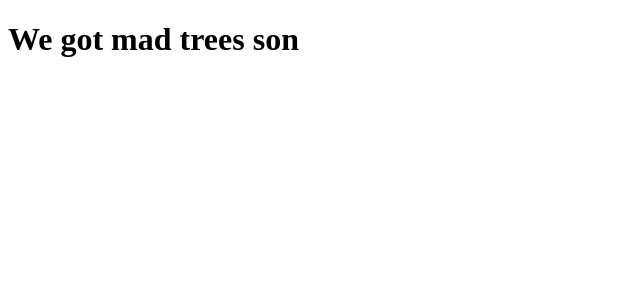
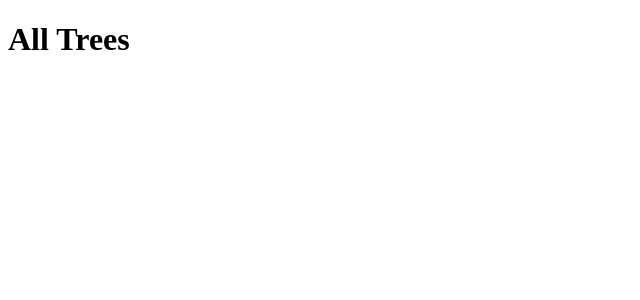
Before and after one commit to Lindsaykerr1994/trees-react, a React (Create React App) app: page /trees in a window 1280 px wide. Shown: the top 300 px of the page, without its empty margins (0-640 px from the left). Built offline with nearby package versions, Linux system fonts and the light colour scheme.

Commit message:
Implement react-router package

```diff
--- a/package.json
+++ b/package.json
@@ -9,6 +9,7 @@
     "node-sass": "^7.0.1",
     "react": "^18.2.0",
     "react-dom": "^18.2.0",
+    "react-router-dom": "^6.3.0",
     "react-scripts": "5.0.1",
     "web-vitals": "^2.1.4"
   },
--- /dev/null
+++ b/src/404.js
@@ -0,0 +1,7 @@
+export default function PageNotFound() {
+  return (
+    <div>
+      <h1>404 - Page Not Found</h1>
+    </div>
+  );
+}
--- a/src/App.js
+++ b/src/App.js
@@ -1,9 +1,11 @@
+import { Link } from "react-router-dom";
 import './App.scss';
 
 function App() {
   return (
     <div className="App">
       <h1>We got mad trees son</h1>
+      <Link to="/trees">Enter the forest</Link>
     </div>
   );
 }
--- /dev/null
+++ b/src/all_trees.js
@@ -0,0 +1,7 @@
+export default function AllTrees() {
+  return (
+    <div>
+      <h1>All Trees</h1>
+    </div>
+  );
+}
--- a/src/index.js
+++ b/src/index.js
@@ -1,8 +1,17 @@
-import React from 'react';
-import ReactDOM from 'react-dom/client';
-import App from './App';
+import React from "react";
+import ReactDOM from "react-dom/client";
+import { BrowserRouter, Routes, Route } from "react-router-dom";
+import App from "./App";
+import AllTrees from "./all_trees";
+import PageNotFound from "./404";
 
-const root = ReactDOM.createRoot(document.getElementById('root'));
+const root = ReactDOM.createRoot(document.getElementById("root"));
 root.render(
-  <App />
+  <BrowserRouter>
+    <Routes>
+      <Route path="/" element={<App />}></Route>
+      <Route path="/trees" element={<AllTrees />}></Route>
+      <Route path="*" element={<PageNotFound />} />
+    </Routes>
+  </BrowserRouter>
 );
```
Also changed, not shown: 1 other file (tests, documents, lock files or other folders).
